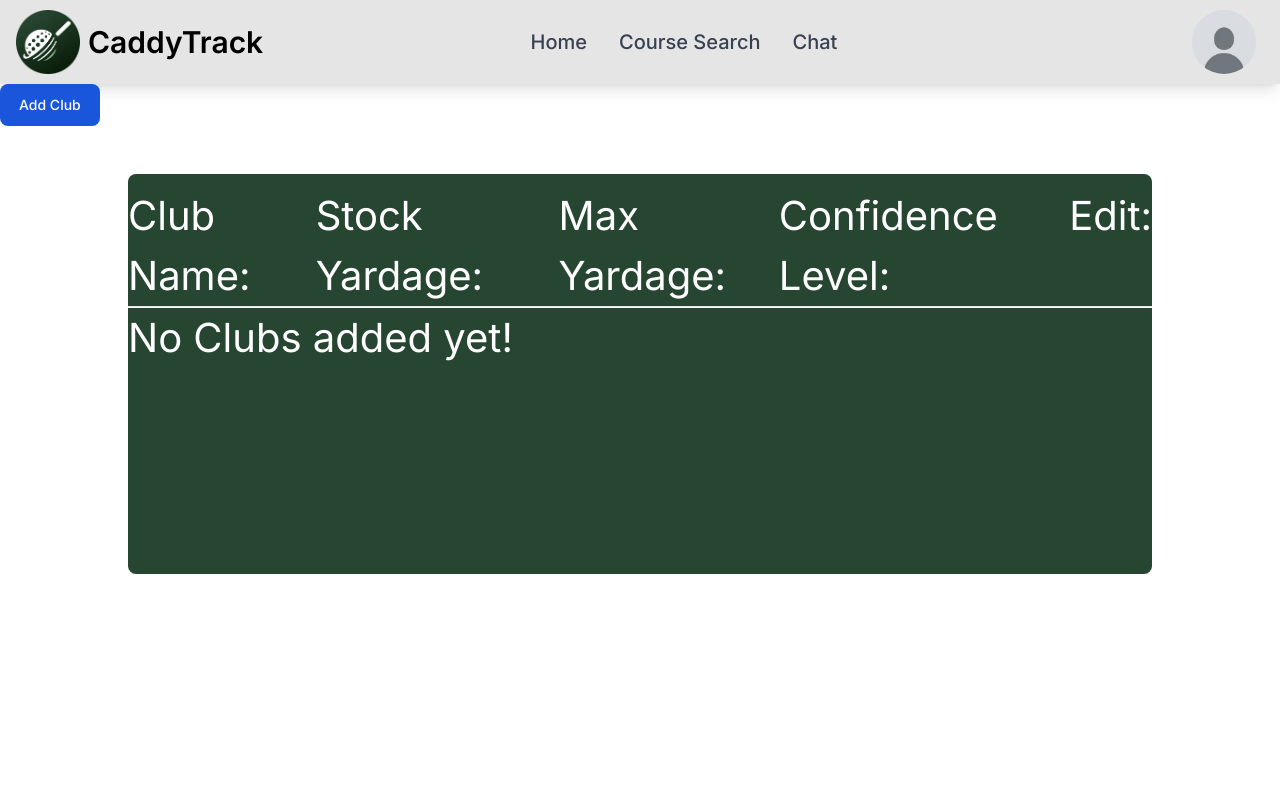
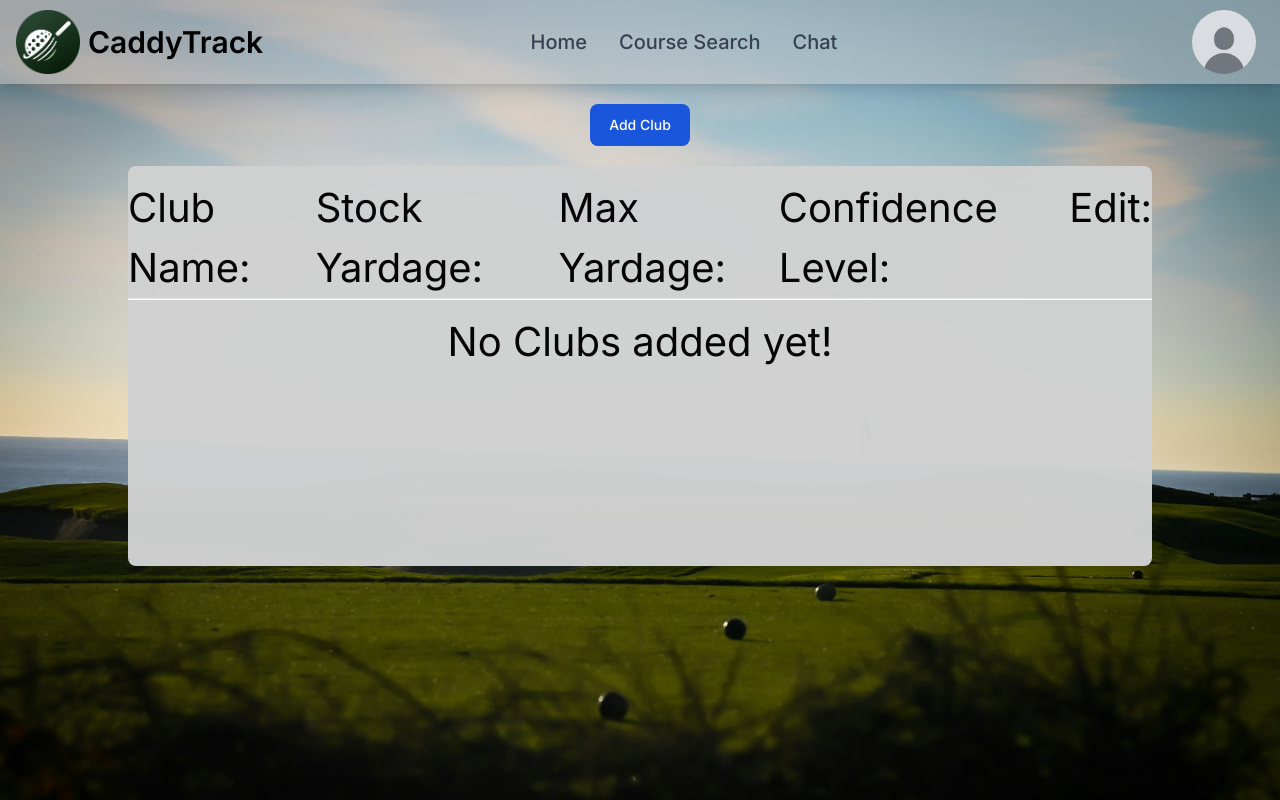
Before and after one commit to AidanYounathan/caddytrackfrontend, a Next.js app: page /Dashboard in a window 1280 px wide. Built offline with nearby package versions, Linux system fonts and the light colour scheme.

Commit message:
Dashboard

```diff
--- a/src/Components/ClubTrackerComponent.tsx
+++ b/src/Components/ClubTrackerComponent.tsx
@@ -10,16 +10,23 @@ type iObject = {
 
 const ClubTrackerComponent = (props: iObject) => {
   return (
-    <div className='flex justify-between text-white'>
-      <p>{props.name}</p>
-      <p>{props.stock}</p>
-      <p>{props.max}</p>
-      <p>{props.confidence}</p>
+    <>
+    <div className='grid grid-cols-5  pt-3 ml-28 '>
+      <div><p>{props.name}</p></div>
+      <div className='ml-[17%]'><p>{props.stock}</p></div>
+      <div className='ml-[30%]'><p>{props.max}</p></div>
+      <div className='text-center'><p>{props.confidence}</p></div>
+      <div className='flex justify-center'><Button color="blue">Edit Club</Button></div>
 
-      <Button color="blue">Edit Club</Button>
-      <hr className=" h-[2px] bg-white" />
+
+
+
+
+
+
     </div>
-
+    <hr className="mt-3 h-[2px] bg-white" />
+    </>
   )
 }
 
--- a/src/Components/DashboardComponent.tsx
+++ b/src/Components/DashboardComponent.tsx
@@ -51,10 +51,13 @@ const DashboardComponent = () => {
 
     return (
         <div>
-            <Button color="blue" onClick={() => setOpenModal(true)}>
-                Add Club
-            </Button>
-            <div className="mx-[10%] mt-12 bg-[#274632] rounded-lg min-h-[50vh] lg:text-[40px] text-white">
+            <div className=' flex justify-center mt-5'>
+                <Button color="blue" onClick={() => setOpenModal(true)}>
+                    Add Club
+                </Button>
+            </div>
+
+            <div className="mx-[10%] mt-5 bg-[#d0d1d1] opacity-[98%] rounded-lg min-h-[50vh] lg:text-[40px] ">
                 <div className="flex  justify-evenly pt-3">
                     <p>Club Name:</p>
                     <p>Stock Yardage:</p>
@@ -65,7 +68,7 @@ const DashboardComponent = () => {
                 <hr className=" h-[2px] bg-white" />
 
                 {
-                   (data.userInfo.trackers == null || data.userInfo.trackers.length == 0) ? <p>No Clubs added yet!</p> : data.userInfo.trackers.map(e => {
+                   (data.userInfo.trackers == null || data.userInfo.trackers.length == 0) ? <p className='text-center mt-3'>No Clubs added yet!</p> : data.userInfo.trackers.map(e => {
                         return(
                             <ClubTrackerComponent key={e.id} name={e.name} stock={e.stockYardage} max={e.maxYardage} confidence={e.confidenceLevel}></ClubTrackerComponent>
                         );
--- a/src/app/Dashboard/page.tsx
+++ b/src/app/Dashboard/page.tsx
@@ -3,14 +3,19 @@
 import NavbarComponent from '@/Components/NavBarComponent'
 import DashboardComponent from '@/Components/DashboardComponent'
 import React from 'react'
+import Image from 'next/image'
+import '@/app/Dashboard/styles.css'
 
 const Page = () => {
 
   return (
-    <>
-      <NavbarComponent/>
-      <DashboardComponent/>
-    </>
+    <div className='DashBG h-[100vh]'>
+    <NavbarComponent/>
+    <DashboardComponent/>
+
+    </div>
+
+
 
   )
 }
--- /dev/null
+++ b/src/app/Dashboard/styles.css
@@ -0,0 +1,6 @@
+.DashBG {
+    background-image: url('../../Assets//dashboard.jpg');
+    background-position: center;
+    background-size: cover;
+    background-repeat: no-repeat;
+}
--- a/src/app/layout.tsx
+++ b/src/app/layout.tsx
@@ -8,8 +8,8 @@ import { AppWrapper } from "@/Context/Context";
 const inter = Inter({ subsets: ["latin"] });
 
 export const metadata: Metadata = {
-  title: "Create Next App",
-  description: "Generated by create next app",
+  title: "Caddy Track",
+  description: "Created By: Aidan Younathan, Ellie Rasuli, and Mike Heckerman",
 };
 
 export default function RootLayout({
--- a/src/app/page.tsx
+++ b/src/app/page.tsx
@@ -26,9 +26,10 @@ export default function Home() {
           {/* Left Side */}
           <div className="flex flex-col mb-[50px] lg:justify-center ">
             <div className="">
+              <p className=" text-[54px] text-[#3f5a36] font-bold lg:mb-[33px] lg:text-7xl xl:text-9xl">Caddy Track</p>
               <p className="text-[40px] lg:mb-[33px] lg:text-7xl xl:text-8xl">Elevate Your Game</p>
             <p className="text-[#6B7280] mb-3 lg:mb-[33px] text-2xl lg:text-5xl">Track your clubs effortlessly</p>
-            <Button onClick={startTracking} className="bg-[#84CC16] w-[277px] lg:w-[545px] lg:h-[82px] lg:text-[40px] text-[20px]" ><span className="lg:text-[40px] text-[20px]">Start Tracking</span></Button>
+            <Button onClick={startTracking} className="bg-[#84CC16] shadow-lg w-[277px] lg:w-[545px] lg:h-[82px] lg:text-[40px] text-[20px]" ><span className="lg:text-[40px] text-[20px]">Start Tracking</span></Button>
             </div>
           </div>
           {/* Right Side */}
```
Also changed, not shown: src/Assets/dashboard.jpg (added), src/app/globals.css (line endings or trailing spaces), 1 other file (tests, documents, lock files or other folders).
